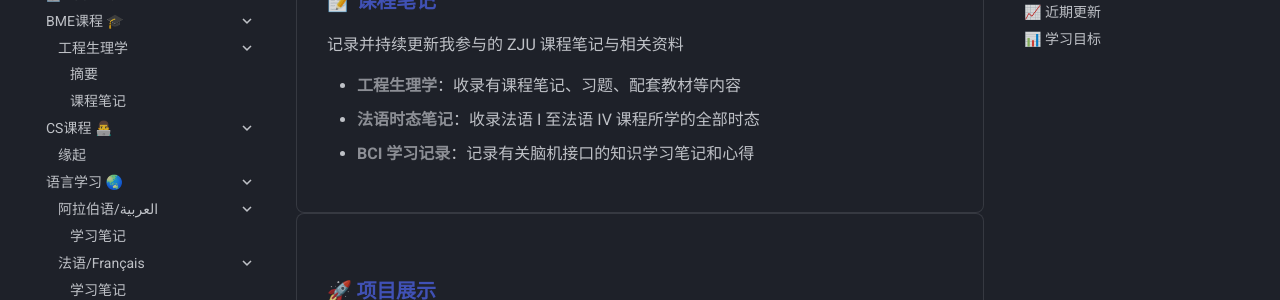
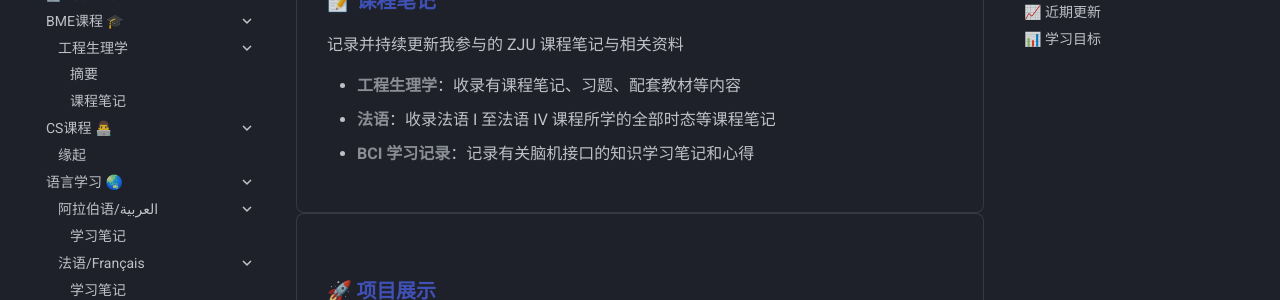
Before and after one commit to 3SamuelW/note, an MkDocs documentation site: the page built from docs/index.md, in a window 1280 px wide and 900 px high, scrolled down 312 px. Shown: the part 150-450 px from the top of the window. Built offline with MkDocs 1.6.1 and Material for MkDocs 9.7.7, drawn with Linux system fonts in a browser that asks for light colours; comment, search, counter and statistics services are not loaded.

Commit message:
update: --version 0812.3

```diff
--- a/docs/index.md
+++ b/docs/index.md
@@ -13,7 +13,7 @@
   <p>记录并持续更新我参与的 ZJU 课程笔记与相关资料</p>
   <ul>
     <li><strong><a href="notes/bme/engineering-physiology/">工程生理学</a></strong>：收录有课程笔记、习题、配套教材等内容</li>
-    <li><strong><a href="notes/lan/french/grammaire.md">法语时态笔记</a></strong>：收录法语 I 至法语 IV 课程所学的全部时态</li>
+    <li><strong><a href="notes/lan/french/grammaire.md">法语</a></strong>：收录法语 I 至法语 IV 课程所学的全部时态等课程笔记</li>
     <li><strong><a href="notes/bci/">BCI 学习记录</a></strong>：记录有关脑机接口的知识学习笔记和心得</li>
   </ul>
 </div>
```
